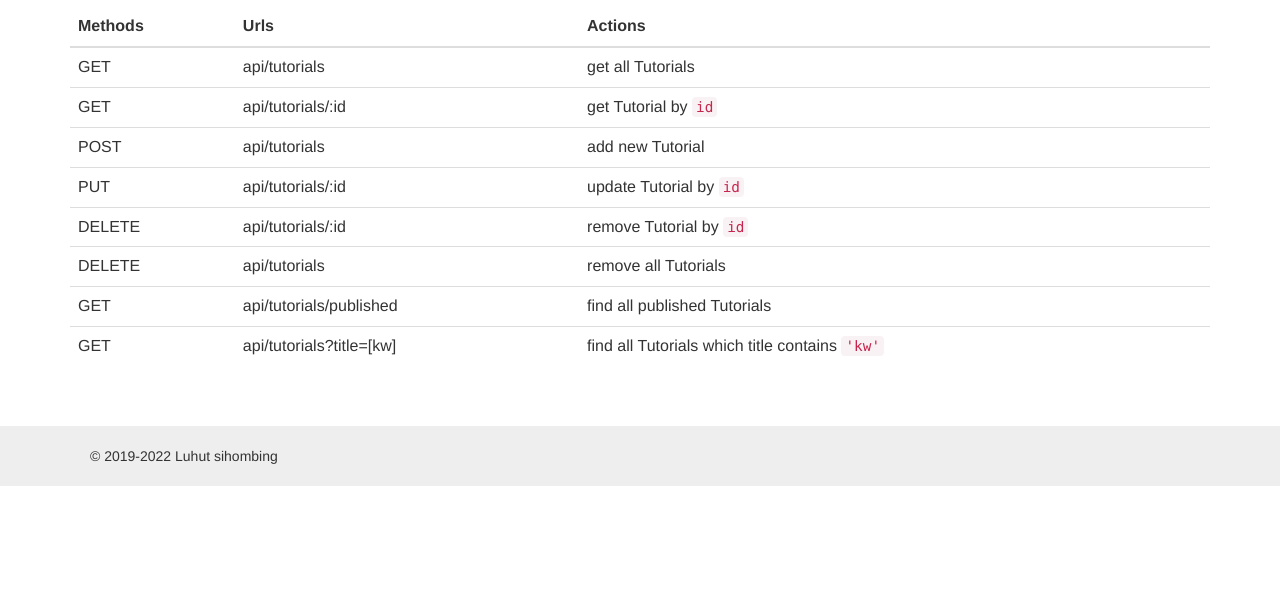
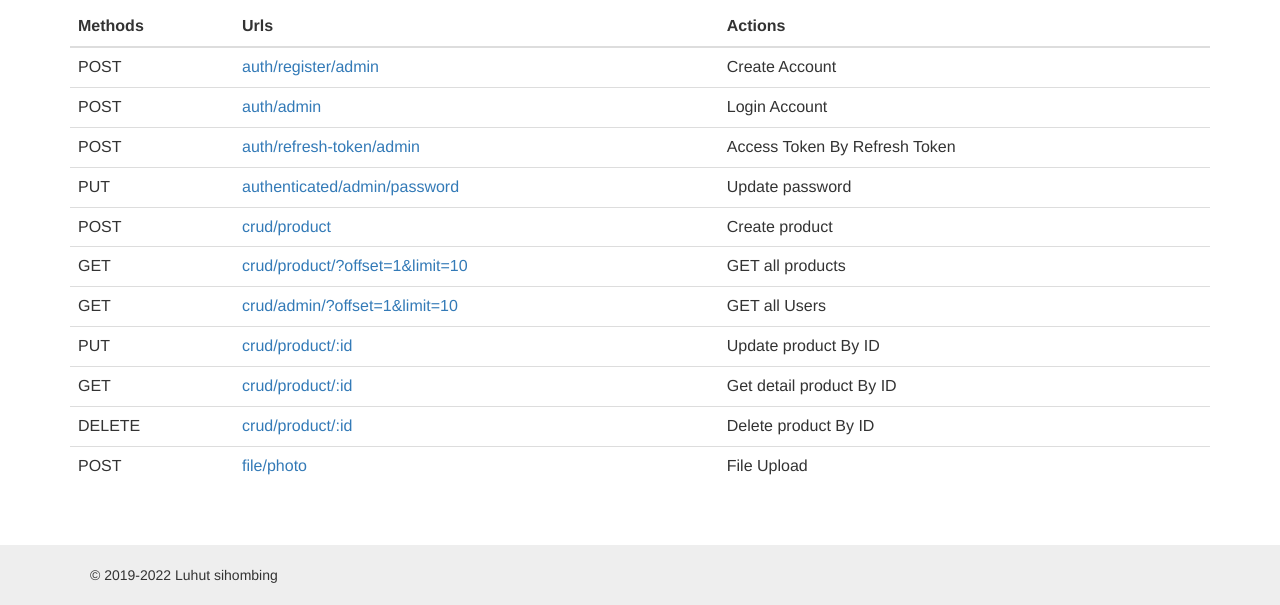
Before and after one commit to luhutsihombing/NodeJs-MySql-API, a website: page home.html in a window 1280 px wide. Shown: the part 407-1012 px from the top of the page. Before the commit the page ends 893 px from the top, so only its background shows below. Drawn offline with nearby package versions, Linux system fonts and the light colour scheme.

Commit message:
update home UI

```diff
--- a/home.html
+++ b/home.html
@@ -21,7 +21,115 @@
         <h2 class="section-heading">
             The following table shows overview of the Rest APIs :
         </h2>
-        <div class="table-responsive"><table class="table table-hover  table table-hover table table-hover" width="100%"><thead><tr><th>Methods</th><th>Urls</th><th>Actions</th></tr></thead><tbody><tr><td>GET</td><td>api/tutorials</td><td>get all Tutorials</td></tr><tr><td>GET</td><td>api/tutorials/:id</td><td>get Tutorial by <code>id</code></td></tr><tr><td>POST</td><td>api/tutorials</td><td>add new Tutorial</td></tr><tr><td>PUT</td><td>api/tutorials/:id</td><td>update Tutorial by <code>id</code></td></tr><tr><td>DELETE</td><td>api/tutorials/:id</td><td>remove Tutorial by <code>id</code></td></tr><tr><td>DELETE</td><td>api/tutorials</td><td>remove all Tutorials</td></tr><tr><td>GET</td><td>api/tutorials/published</td><td>find all published Tutorials</td></tr><tr><td>GET</td><td>api/tutorials?title=[kw]</td><td>find all Tutorials which title contains <code>'kw'</code></td></tr></tbody></table></div>
+        <div class="table-responsive">
+            <table class="table table-hover  table table-hover table table-hover" width="100%">
+                <thead><tr><th>Methods</th><th>Urls</th><th>Actions</th></tr></thead>
+                <tbody>
+                    <tr>
+                        <td>POST</td>
+                        <td><a href="https://node-js-my-sql-api.vercel.app/auth/register/admin" target="_blank">
+                            auth/register/admin</a>
+                        </td>
+                        <td>Create Account</td>
+                    </tr>
+                    <tr>
+                        <td>POST</td>
+                        <td>
+                            <a href="https://node-js-my-sql-api.vercel.app/auth/admin" target="_blank">
+                                auth/admin
+                            </a>
+                        </td>
+                        <td>Login Account</td>
+                    </tr>
+                    <tr>
+                        <td>POST</td>
+                        <td>
+                            <a href="https://node-js-my-sql-api.vercel.app/auth/refresh-token/admin" target="_blank">
+                                auth/refresh-token/admin
+                            </a>
+                        </td>
+                        <td>Access Token By Refresh Token</td>
+                    </tr>
+                    <tr>
+                        <td>PUT</td>
+                        <td>
+                            <a href="https://node-js-my-sql-api.vercel.app/authenticated/admin/password" target="_blank">
+                                authenticated/admin/password
+                            </a>
+                        </td>
+                        <td>Update password</td>
+                    </tr>
+                    <tr>
+                        <td>POST</td>
+                        <td>
+                            <a href="https://node-js-my-sql-api.vercel.app/crud/product" target="_blank">
+                                crud/product
+                            </a>
+                        </td>
+                        <td>Create product</td>
+                    </tr>
+                    <tr>
+                        <td>GET</td>
+                        <td>
+                            <a href="https://node-js-my-sql-api.vercel.app/crud/product/?offset=1&limit=10" target="_blank">
+                                crud/product/?offset=1&limit=10
+                            </a>
+                        </td>
+                        <td>GET all products</td>
+                    </tr>
+                    <tr>
+                        <td>GET</td>
+                        <td>
+                            <a href="https://node-js-my-sql-api.vercel.app/crud/admin/?offset=1&limit=10" target="_blank">
+                                crud/admin/?offset=1&limit=10
+                            </a>
+                        </td>
+                        <td>GET all Users</td>
+                    </tr>
+                    <tr>
+                        <td>PUT</td>
+                        <td>
+                            <a href="https://node-js-my-sql-api.vercel.app/crud/product/45" target="_blank">
+                                crud/product/:id
+                            </a>
+                        </td>
+                        <td>Update product By ID</td>
+                    </tr>
+
+                    <tr>
+                        <td>GET</td>
+                        <td>
+                            <a href="https://node-js-my-sql-api.vercel.app/crud/product/45" target="_blank">
+                                crud/product/:id
+                            </a>
+                        </td>
+                        <td>Get detail product By ID</td>
+                    </tr>
+
+                    <tr>
+                        <td>DELETE</td>
+                        <td>
+                            <a href="https://node-js-my-sql-api.vercel.app/crud/product/45" target="_blank">
+                                crud/product/:id
+                            </a>
+                        </td>
+                        <td>Delete product By ID</td>
+                    </tr>
+
+                    <tr>
+                        <td>POST</td>
+                        <td>
+                            <a href="https://node-js-my-sql-api.vercel.app/file/photo" target="_blank">
+                                file/photo
+                            </a>
+                        </td>
+                        <td>File Upload</td>
+                    </tr>
+
+
+                </tbody>
+            </table>
+        </div>
       </section>
   </div>
 
```
